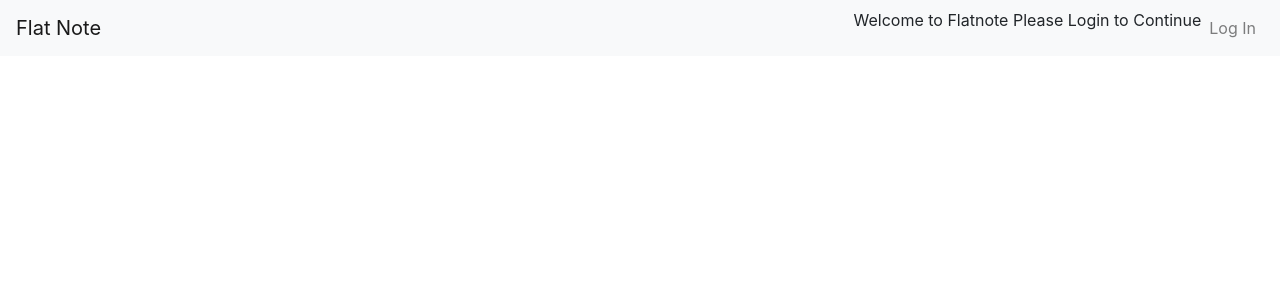
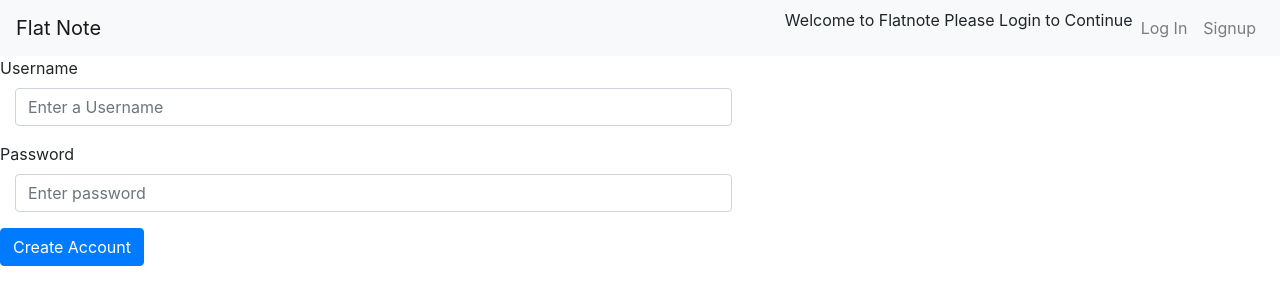
Before and after one commit to jqwest/flatnote-frontend, a React (Create React App) app: page /signup in a window 1280 px wide. Shown: the top 304 px of the page. Built offline with nearby package versions, Linux system fonts and the light colour scheme.

Commit message:
added signup component

```diff
--- a/src/App.js
+++ b/src/App.js
@@ -4,6 +4,7 @@ import './App.css'
 import NavigationBar from './components/NavigationBar';
 import Login from './components/Login';
 import Home from './components/Home';
+import SignUp from './components/SignUp';
 
 export default class App extends Component {
   constructor(){
@@ -55,6 +56,7 @@ updateUser = data => {
           <Switch>
             <Route path='/login' render={(props) => <Login {...props} handleLogin={this.handleLogin} />}/>
             <Route path='/home' render={(props) => <Home {...props} updateUser={this.updateUser} currentUser={this.state.currentUser} />}/>
+            <Route path='/signup' render={(props) => <SignUp {...props} />}/>
           </Switch>
         </div>
       </Router>
--- a/src/components/NavigationBar.js
+++ b/src/components/NavigationBar.js
@@ -27,7 +27,8 @@ export const NavigationBar = (props) => {
                         (
                         <Nav className="ml-auto">
                             Welcome to Flatnote Please Login to Continue
-                            <Nav.Item><Nav.Link href="/login">Log In</Nav.Link></Nav.Item>
+                            <Nav.Item><Nav.Link as={Link} to="/login">Log In</Nav.Link></Nav.Item>
+                            <Nav.Item><Nav.Link as={Link} to="/signup">Signup</Nav.Link></Nav.Item>
                         </Nav>
             )
           }
--- /dev/null
+++ b/src/components/SignUp.js
@@ -0,0 +1,86 @@
+import React, { Component } from 'react'
+import Form from 'react-bootstrap/Form';
+import Button from 'react-bootstrap/Button';
+import Col from 'react-bootstrap/Col';
+
+export default class SignUp extends Component {
+    constructor(props){
+        super(props)
+        this.state = {
+            username: "",
+            password: "",
+        }
+    }
+
+    handleChange = e => {
+        this.setState({
+            ...this.state, [e.target.name]: e.target.value
+        })
+    }
+
+    handleSubmit = e => {
+        e.preventDefault()
+
+        const reqObj = {
+	        method: 'POST',
+	        headers: {
+	            'Content-Type': 'application/json',
+	            'Accept': 'application/json'
+	        },
+	        body: JSON.stringify(this.state)
+        }
+
+        fetch('http://localhost:3000/users', reqObj)
+		.then( resp => resp.json())
+		.then( user => {
+			if (!user.error) {
+				this.props.history.push('/dashboard')
+			} else {
+				alert(user.error)
+				this.resetForm()
+			}
+        })
+    }
+
+        resetForm = () => {
+            this.setState({
+                username: '',
+                password: '',
+            })
+        }
+
+    render() {
+        return (
+            <Form onSubmit={this.handleSubmit}>
+                <Form.Group controlId='username'>
+                    <Form.Label>Username</Form.Label>
+                        <Col xs={7}>
+                            <Form.Control
+                                type='username'
+                                placeholder='Enter a Username'
+                                onChange={this.handleChange}
+                                value={this.state.username}
+                                name='username'
+                            />
+                        </Col>
+                    </Form.Group>
+
+                    <Form.Group controlId="formBasicPassword">
+                        <Form.Label>Password</Form.Label>
+                        <Col xs={7}>
+                            <Form.Control
+                                type="password"
+                                placeholder="Enter password"
+                                onChange={this.handleChange}
+                                value={this.state.password}
+                                name='password'
+                            />
+                        </Col>
+                    </Form.Group>
+                    <Button variant="primary" type="submit">
+                    Create Account
+                    </Button>
+            </Form>
+        )
+    }
+}
```
